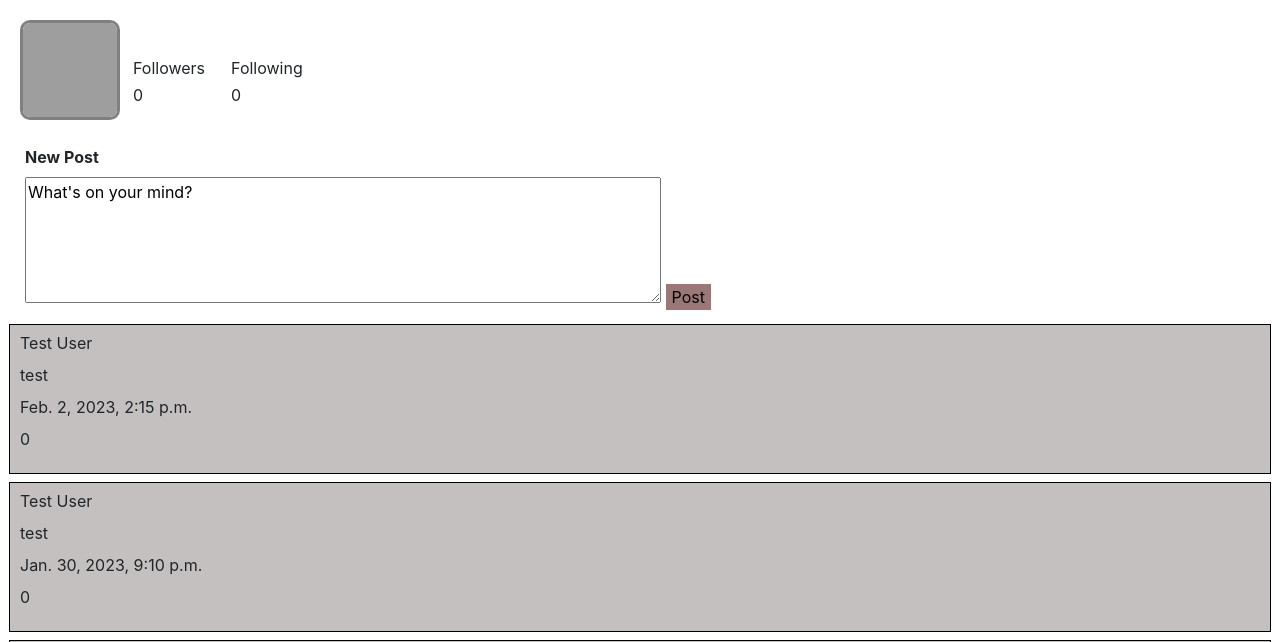
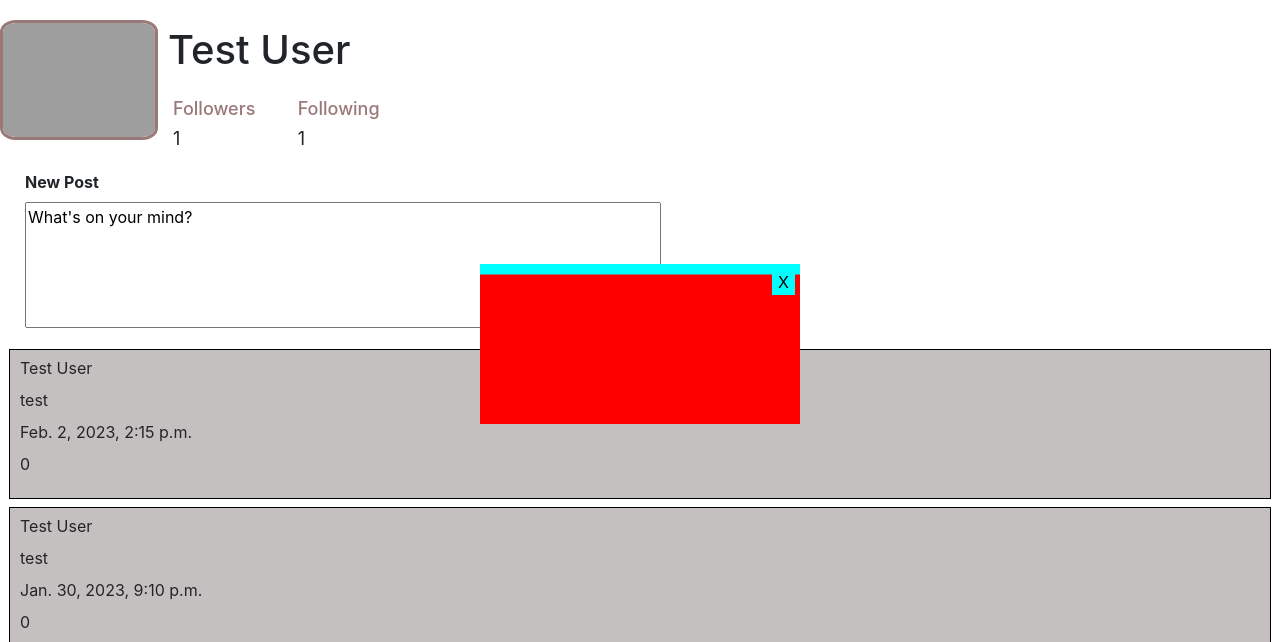
Before and after one commit to rebaggett/Web50-Network, a Django app: page /2 in a window 1280 px wide. Shown: the part 56-698 px from the top of the page. Run offline with Django 3.2, Linux system fonts and the light colour scheme; data comes from the database, SQL or seed files in the repository; both versions use the stored data as it was after the commit; some libraries are stand-ins or nearby versions; grey boxes are pictures that could not be loaded.

Commit message:
Popup exists, header good

```diff
--- a/network/models.py
+++ b/network/models.py
@@ -4,20 +4,13 @@ from django.db import models
 
 class User(AbstractUser):
     image = models.URLField(default="https://freesvg.org/img/dinopixel.png")
-    following = models.ManyToManyField("self", blank=True, related_name="followers")
+    following = models.ManyToManyField("self", blank=True, symmetrical = False, related_name="followers")
 
     def serialize(self):
         return {
-            "id": self.id,
+            "id": self.pk,
             "username": self.username,
             "image": self.image,
-            # "followers-id": [follower.pk for follower in self.followers.order_by("username").all()],
-            # "followers-username": [follower.username for follower in self.followers.order_by("username").all()],
-            # "followers-img": [follower.image for follower in self.followers.order_by("username").all()],
-            # "following-id": [following.pk for following in self.following.order_by("username").all()],
-            # "following-username": [following.username for following in self.following.order_by("username").all()],
-            # "following-img": [following.image for following in self.following.order_by("username").all()],
-            # "liked_posts": [post.pk for post in self.liked_posts.all()]
         }
 
 class Post(models.Model):
--- a/network/static/network/network.js
+++ b/network/static/network/network.js
@@ -2,9 +2,8 @@ document.addEventListener('DOMContentLoaded', function() {
 
     // Change profile URL to username
     const profile_link = document.querySelector('#user-profile-link');
-    const user_id = profile_link.href;
-    console.log(user_id);
-    if (window.location.href === `${user_id}`) {
+    const user_id = profile_link.dataset.id;
+    if (window.location.href.endsWith(`/${user_id}`)) {
         let username = profile_link.dataset.username;
         username = username.replace(/ /g,"_");
         window.history.pushState({username: username}, "", `${username}`);
@@ -82,43 +81,52 @@ function get_cookie(cookie){
     return result;
 }
 
-function get_followers(user_id){
+function get_followers(id){
 
     // Get followers from API
-    fetch(`/${user_id}/followers`)
+    fetch(`/${id}/followers`)
     .then(response => response.json())
     .then(followers => {
         console.log(followers);
 
         // Shows dialog box and set header info to Followers
-        popupDiv =  document.getElementById('dialog-detail-div');
+        popupDiv =  document.getElementById('popup-div');
         popupDiv.style.visibility = 'visible';
-        document.getElementById('dialog-detail-head').innerHTML = 'Followers';
+        document.getElementById('popup-head').prepend('Followers');
+        popupBody = document.getElementById('popup-body')
 
         for (const follower of followers) {
 
             // Create container with image and username for each follower
+            const followerLink = document.createElement('a')
             const followerDiv = document.createElement('div');
+            const imageDiv = document.createElement('div');
             const followerImage = document.createElement('img');
             const followerName = document.createElement('span');
 
             // Clicking anywhere on the div will load follower's profile
-            followerDiv.onClick = `location.href=/${follower.id}`
+            followerLink.setAttribute('href', `/${follower.id}`);
+            followerLink.classList.add('follower-container');
+            followerDiv.classList.add('follower-div');
 
             // Set image attributes
-            followerImage.href = `${follower.image}`;
+            imageDiv.classList.add('follower-img-div');
+            followerImage.setAttribute('href', `${follower.image}`);
             followerImage.setAttribute('id', `follower${follower.id}-img`);
             followerImage.className = 'follower-img';
 
             // Set name attributes
-            followerName.setAttribute('id', `follower-${follower.username}`);
+            followerUsername = follower.username.replace(/ /g,"-");
+            followerName.setAttribute('id', `follower-${followerUsername}`);
             followerName.className = 'follower-username';
             followerName.innerHTML = `${follower.username}`;
 
             //Append to popup
-            followerDiv.appendChild(followerImage);
+            imageDiv.appendChild(followerImage);
+            followerDiv.appendChild(imageDiv);
             followerDiv.appendChild(followerName);
-            popupDiv.appendChild(followerDiv);
+            followerLink.appendChild(followerDiv);
+            popupBody.appendChild(followerLink);
 
         }
 
--- a/network/static/network/styles.css
+++ b/network/static/network/styles.css
@@ -51,39 +51,137 @@
 }
 
 #profile-head {
+    display: grid;
+    grid-template-columns: repeat(10, 1fr);
+    grid-template-rows: 10vh 10vh;
+    height: 20vh;
+    width: 100vw;
+}
+
+#profile-img-container {
+    grid-column: 1/2;
+    grid-row: 1/3;
     display: flex;
-    margin: 10px;
-    padding: 10px;
-    align-items: flex-end;
+    place-content: center;
+    place-items: center;
 }
 
 #profile-img {
-    height: 100px;
-    width: 100px;
+    height: 75%;
     border-radius: 10%;
-    border: 3px solid grey;
+    border: 3px solid rgb(155, 120, 120);
+}
+
+#profile-username {
+    grid-column: 2/11;
+    grid-row: 1;
+    padding: 10px;
+    line-height: 10vh;
+}
+
+#followers-div {
+    grid-column: 2;
+    grid-row: 2;
+}
+
+#following-div {
+    grid-column: 3;
+    grid-row: 2;
+}
+
+#follow-button-container {
+    grid-column: 4;
+    grid-row: 2;
+    height: 100%;
+    width: 100%;
+    place-self: center;
+    display: flex;
+    margin: 5px;
+    padding: 10px;
+    align-items: center;
+}
+
+#follow-button {
+    border: none;
+    border-radius: 10%;
+    background-color: rgb(155, 120, 120);
+    padding: 5px;
+    height: fit-content;
+    width: 60%;
+
 }
 
 .follow-div{
-    display: block;
-    margin: 10px;
+    display: flex;
+    flex-direction: column;
+    justify-items: center;
+    margin: 5px;
+    padding: 10px;
+    font-size: 18px;
 }
 
 .follow-div:hover{
     cursor: pointer;
 }
 
-.follow-div > * {
-    margin: 3px;
-    text-decoration: none;
+.follow-head {
+    color: rgb(155, 120, 120);
+    font-weight:500;
+    margin-bottom: 3px;
 }
 
-#dialog-detail-div {
-    position: relative;
-    visibility: hidden;
-    display: flex;
-    flex-direction: column;
-    max-height: 400px;
-    min-height: 200px;
-    width: 400px;
+#popup-div {
+    position: absolute;
+    visibility: visible;
+    min-height: 20%;
+    max-height: 30%;
+    width: 25%;
+    top: 50%;
+    left: 50%;
+    transform: translate(-50%, -50%);
+    background-color: red;
 }
+
+#popup-head {
+    height: min-content;
+    background-color: aqua;
+    border-bottom: 1px solid gray;
+    width: 100%;
+    text-align: center;
+    padding: 5px;
+}
+
+#popup-close {
+    border: none;
+    background-color: inherit;
+    position: absolute;
+    right: 5px;
+    height: inherit;
+}
+
+#popup-body {
+    padding: 5px;
+}
+
+.follower-container {
+    height:20%;
+    width: 100%;
+    text-decoration: none;
+    color: inherit;
+}
+
+.follower-container:hover {
+    text-decoration: none;
+    color: inherit;
+}
+
+.follower-div {
+    height: 100%;
+    width: 100%;
+}
+
+.follower-img {
+    height: 100%;
+    width: 10%;
+    overflow: hidden;
+}
--- a/network/templates/network/layout.html
+++ b/network/templates/network/layout.html
@@ -17,7 +17,8 @@
               <ul class="navbar-nav mr-auto">
                 {% if user.is_authenticated %}
                     <li class="nav-item">
-                        <a class="nav-link" href="{% url 'profile' user.pk %}" id="user-profile-link" data-username="{{user.username}}"><strong>{{ user.username }}</strong></a>
+                        <a class="nav-link" href="{% url 'profile' user.pk %}" id="user-profile-link" data-username="{{user.username}}" data-id="{{user.pk}}">
+                            <strong>{{ user.username }}</strong></a>
                     </li>
                 {% endif %}
                 <li class="nav-item">
--- a/network/templates/network/profile.html
+++ b/network/templates/network/profile.html
@@ -4,15 +4,19 @@
 
 {% block body %}
     <div id = "profile-head">
+        <div id="profile-img-container">
             <img src="{{ profile_user.image }}" alt="Image of {{profile_user.username}}" id="profile-img"/>
+        </div>
+        <h1 id="profile-username">{{ profile_user.username }}</h1>
         <div class="follow-div" id="followers-div">
             <p class="follow-head">Followers</p>
-            <p class="follow-body">{{ profile_user.followers|length }}</p>
+            <p class="follow-body">{{ followers }}</p>
         </div>
         <div class="follow-div" id="following-div">
-            <p class="follow-head">Following</p>
-            <p class="follow-body">{{ profile_user.following|length }}</p>
+            <p class="follow-head">Following</h2>
+            <p class="follow-body">{{ following }}</p>
         </div>
+        <div id="follow-button-container">
             {% if profile_user.pk != current_user.pk and current_user %}
                 {% if current_user in profile_user.followers %}
                     <button id="follow-button">Unfollow</button>
@@ -20,6 +24,7 @@
                     <button id="follow-button">Follow</button>
                 {% endif %}
             {% endif %}
+        </div>
     </div>
     <div id="new-post-form">
         <form method="post" onsubmit="return false">
@@ -40,9 +45,11 @@
         </div>
     </div>
     {% endfor %}
-    <div id="dialog-detail-div">
-        <div id="dialog-detail-head"></div>
-        <div id="dialog-detail-body"></div>
+    <div id="popup-div">
+        <div id="popup-head">
+            <button type="button" id="popup-close">X</button>
+        </div>
+        <div id="popup-body"></div>
     </div>
     <nav aria-label="Page navigation example">
         <ul class="pagination">
--- a/network/views.py
+++ b/network/views.py
@@ -27,6 +27,8 @@ def index(request):
 def profile_view(request, id):
     # Get user that id corresponds to
     profile_user = User.objects.get(pk = id)
+    followers = profile_user.followers.all().count()
+    following = profile_user.following.all().count()
 
     #Get current user
     if request.user.is_authenticated:
@@ -43,7 +45,9 @@ def profile_view(request, id):
     return render(request, "network/profile.html", {
         "page_obj": page_obj,
         "profile_user": profile_user,
-        "current_user": current_user
+        "current_user": current_user,
+        "followers": followers,
+        "following": following
     })
 
 @login_required()
@@ -88,10 +92,9 @@ def create_post(request):
         "timestamp": timestamp,
     }, status = 201)
 
-def followers(request, profile_id):
+def followers(request, id):
 
-    current_user = request.user.pk
-    followers = User.objects.filter(following = current_user)
+    followers = User.objects.filter(following = id)
     followers = followers.order_by("username").all()
     return JsonResponse([follower.serialize() for follower in followers], safe=False)
 
```
Also changed, not shown: db.sqlite3. Lines whose indentation alone changed are shown as unchanged.
